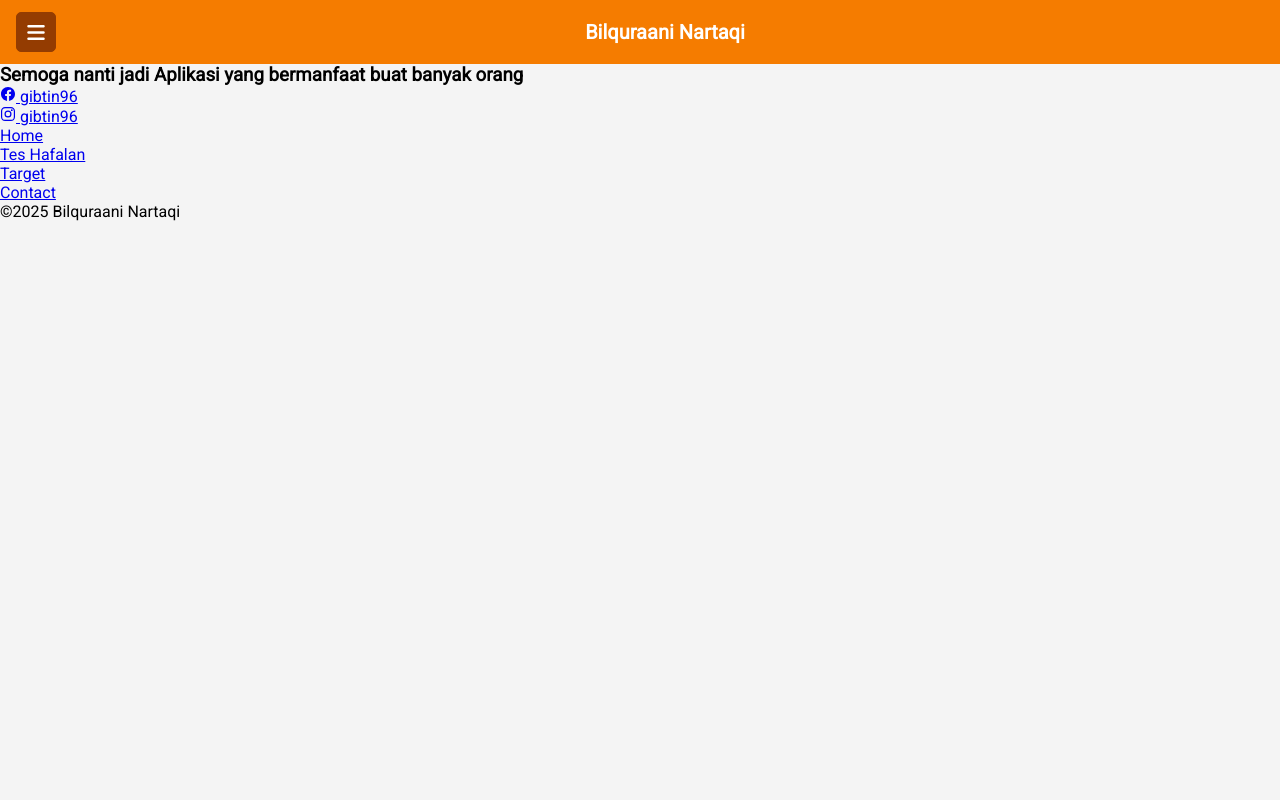
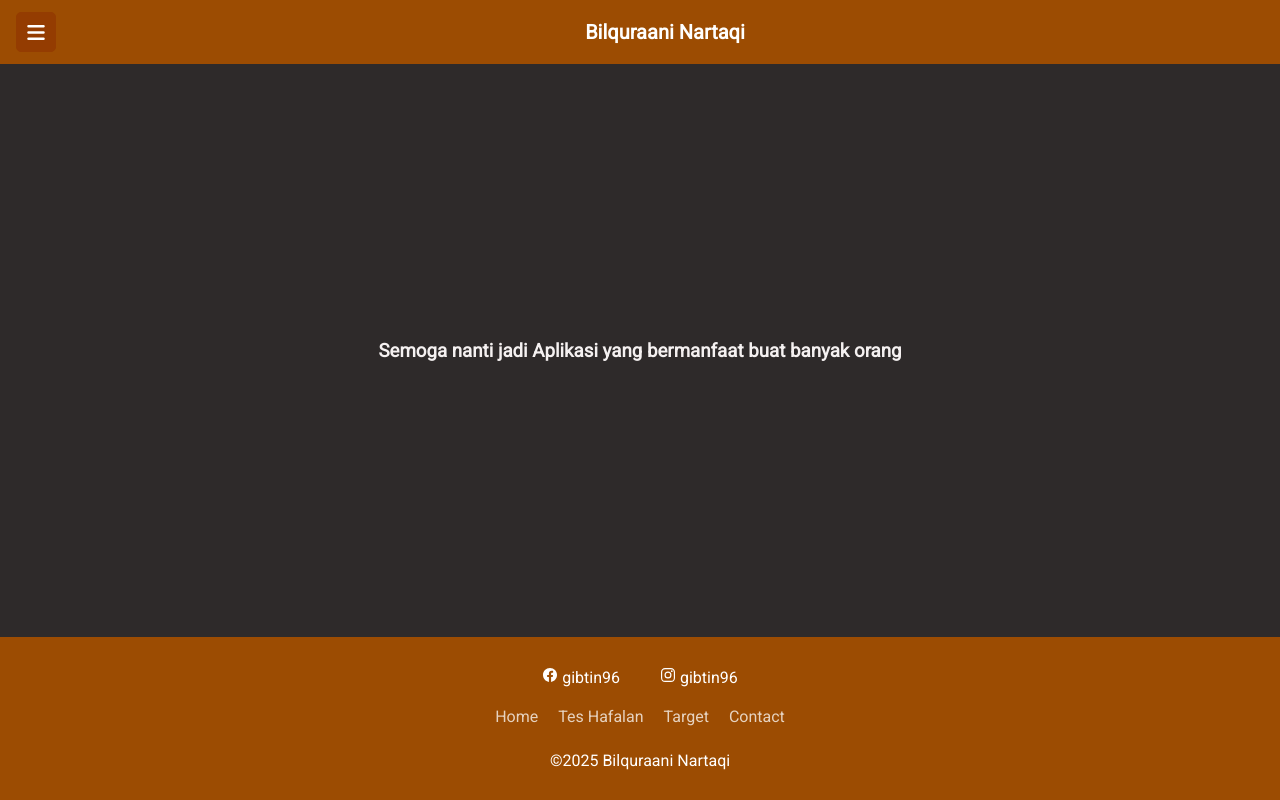
Before and after one commit to Gibs96/Bilqur-ani_Nartaqi, a plain HTML site: page index.html in a window 1280 px wide. Drawn offline with nearby package versions, Linux system fonts and the light colour scheme.

Commit message:
Update style.css

```diff
--- a/style.css
+++ b/style.css
@@ -9,9 +9,20 @@
 /* Layout dasar responsif */
 body {
   font-family: 'Segoe UI', sans-serif;
-  background: #f4f4f4;
+  background: #2e2a2a;
   margin: 0;
   padding: 0;
+}
+
+html, body {
+  height: 100%;
+  margin: 0;
+}
+
+.wrapper {
+  min-height: 100%;
+  display: flex;
+  flex-direction: column;
 }
 
 main {
@@ -32,6 +43,18 @@ header {
   box-sizing: border-box;
   overflow-wrap: break-word;
 }
+
+/* Content */
+.konten{
+  flex: 1; /* Mengisi ruang kosong antara navbar dan footer */
+  text-align: center;
+  color: #f5f1f1;
+  display: flex;
+  justify-content: center;
+  align-items: center;
+  padding: 20px;
+}
+
 
 /* Kotak putih responsif */
 #start-screen,
@@ -98,7 +121,7 @@ button:hover {
   font-size: 16px;
   padding: 14px;
   border-radius: 8px;
-  background-color: #F57C00;
+  background-color: #9c4c02;
   color: white;
   font-weight: bold;
 }
@@ -122,7 +145,7 @@ button:hover {
 .navbar {
   display: flex;
   align-items: center;
-  background-color: #F57C00;
+  background-color: #9c4c02;
   padding: 12px 16px;
   position: relative;
   width: 100%;
@@ -280,6 +303,71 @@ button:hover {
   background-color: #e56b00;
 }
 
+/* footer */
+
+.footer {
+  position: relative;
+  width: 100%;
+  background: #9c4c02;
+  min-height: 100px;
+  padding: 20px 50px;
+  display: flex;
+  justify-content: center;
+  align-items: center;
+  flex-direction: column;
+}
+
+.social-icon,
+.menu {
+  display: flex;
+  justify-content: center;
+  align-items: center;
+  flex-wrap: wrap;
+  gap: 10px 20px; /* jarak antar item */
+  margin: 10px 0;
+  padding: 0;
+}
+
+.social-icon__item,
+.menu__item {
+  list-style: none;
+}
+
+.social-icon__link {
+  font-size: 1rem;
+  color: #fff;
+  margin: 0 10px;
+  display: inline-block;
+  transition: 0.5s;
+}
+.social-icon__link:hover {
+  transform: translateY(-10px);
+}
+
+.menu__link {
+  font-size: 1rem;
+  color: #fff;
+  text-decoration: none;
+  opacity: 0.75;
+  font-weight: 300;
+  transition: 0.5s;
+}
+li a{
+  text-decoration: none;
+}
+.menu__link:hover {
+  opacity: 1;
+}
+.footer p {
+  color: #fff;
+  margin: 15px 0 10px 0;
+  text-align: center;
+  font-size: 1rem;
+  font-weight: 300;
+}
+
+
+
     /* Responsive */
     @media (max-width: 768px) {
       .sidebar {
```
